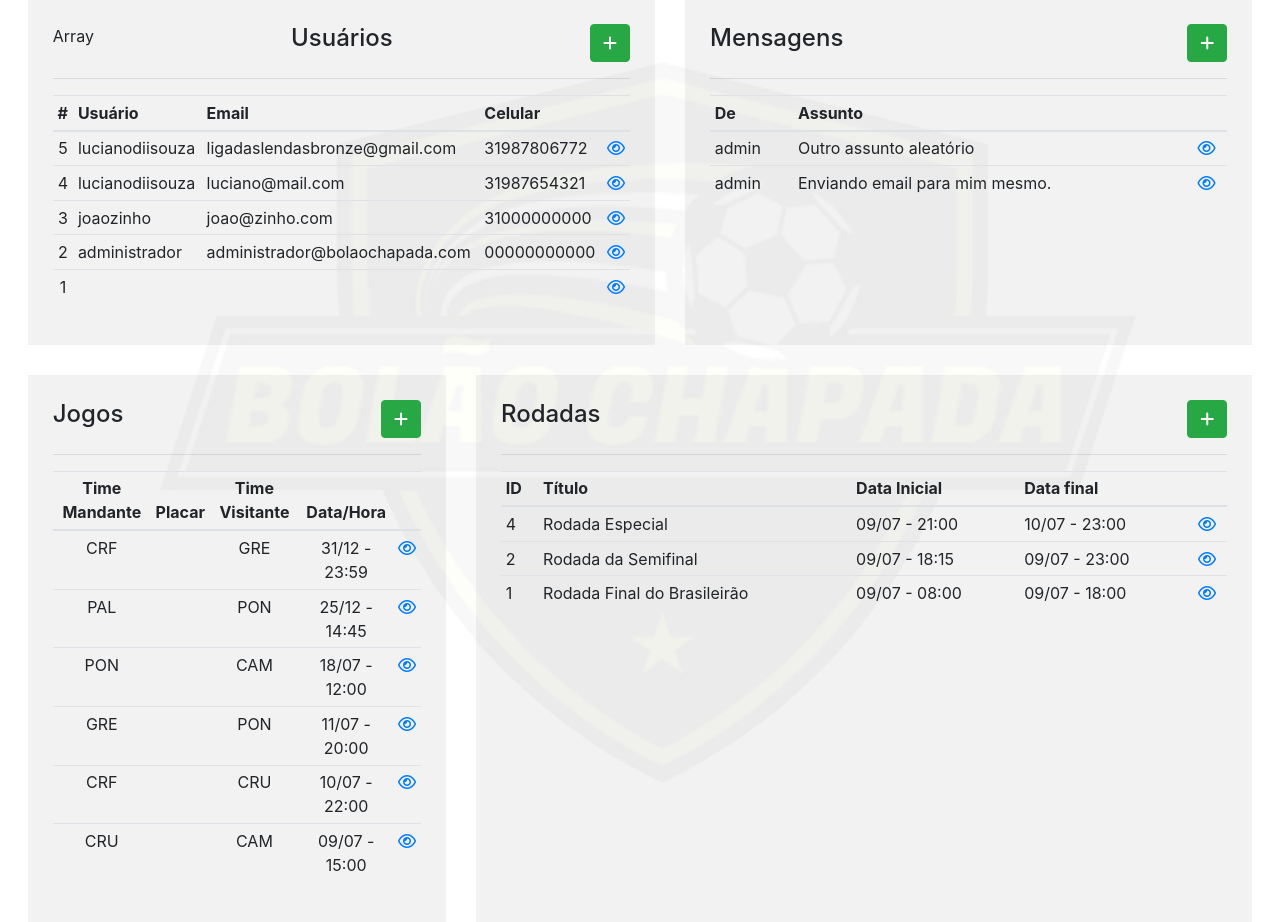
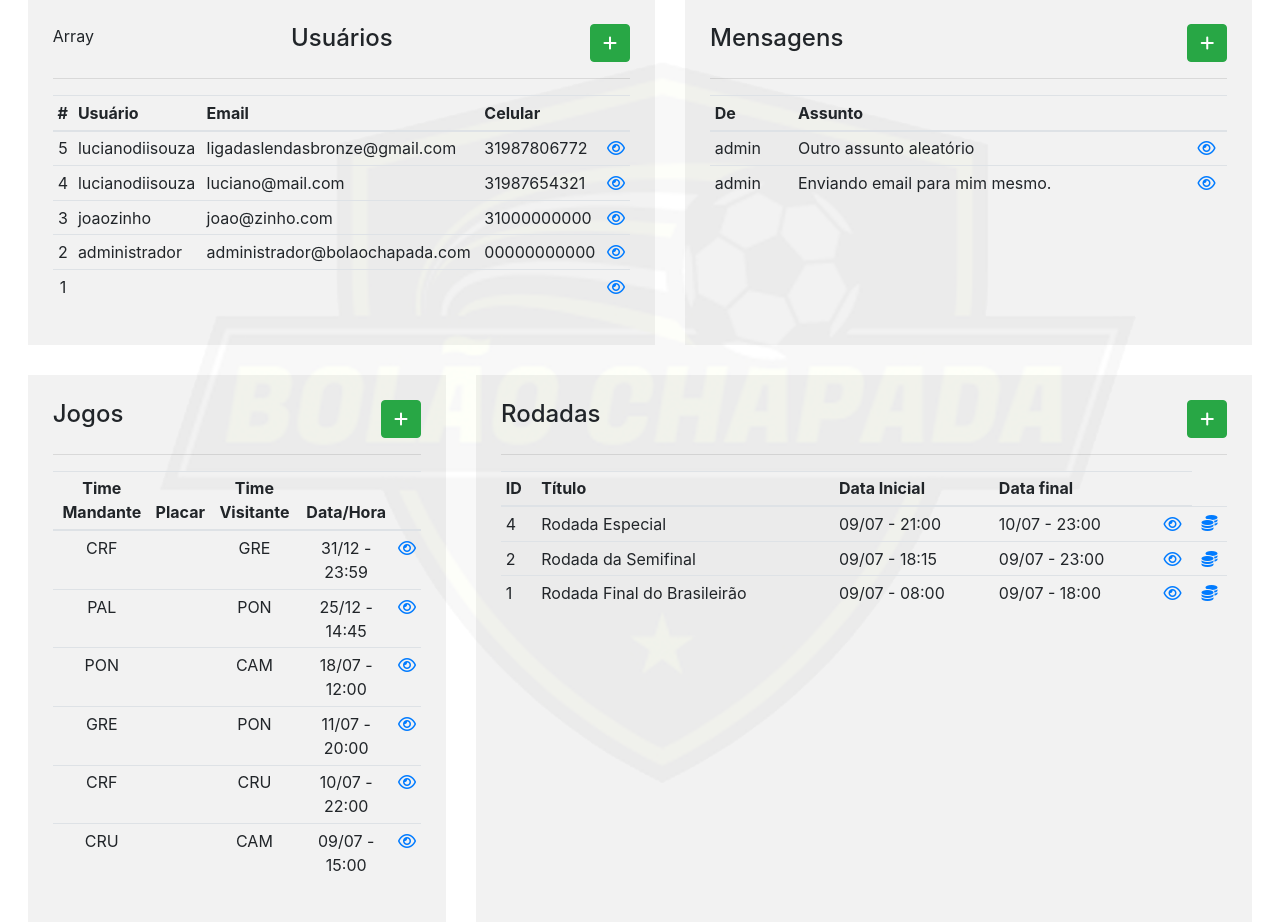
Before and after one commit to lucianodiisouza/BolaoChapada, a PHP site: page /web/dashboard/index.php in a window 1280 px wide. Shown: the part 88-1010 px from the top of the page. Run offline with PHP 8.4, Linux system fonts and the light colour scheme; a user stored in the database is signed in; data comes from the database, SQL or seed files in the repository; some libraries are stand-ins or nearby versions.

Commit message:
adição do link para poder dar seu palpite no bloco das rodadas

```diff
--- a/web/dashboard/index.php
+++ b/web/dashboard/index.php
@@ -175,7 +175,8 @@
 									<td><?php echo $linha["nome"] ?></td>
 									<td><?php echo $dataInicio.' - '.$horaInicio ?></td>
 									<td><?php echo $dataTermino.' - '.$horaTermino ?></td>
-									<td><center><a href="rodadas/ver.php?id=<?php echo $linha["id"]?>"><i class="far fa-eye"></i></a></center></td>
+									<td><center><a href="rodadas/ver.php?id=<?php echo $linha["id"]?>" title="Ver Rodada"><i class="far fa-eye"></i></a></center></td>
+									<td><center><a href="palpites/novo.php?id=<?php echo $linha["id"]?>" title="Dar meu palpite"><i class="fas fa-coins"></i></a></center></td>
 								</tr>
 								<?php
 									}
```
